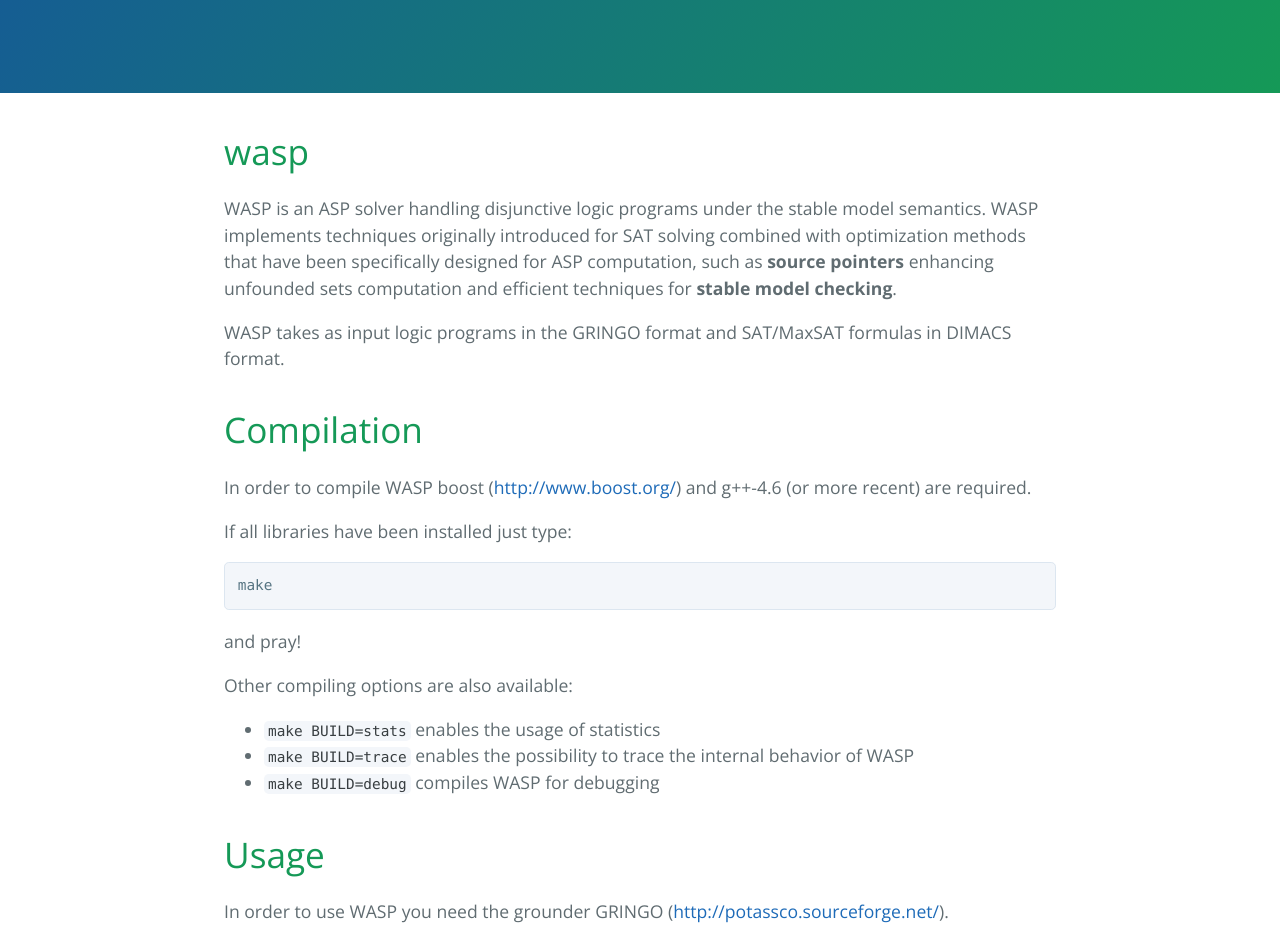
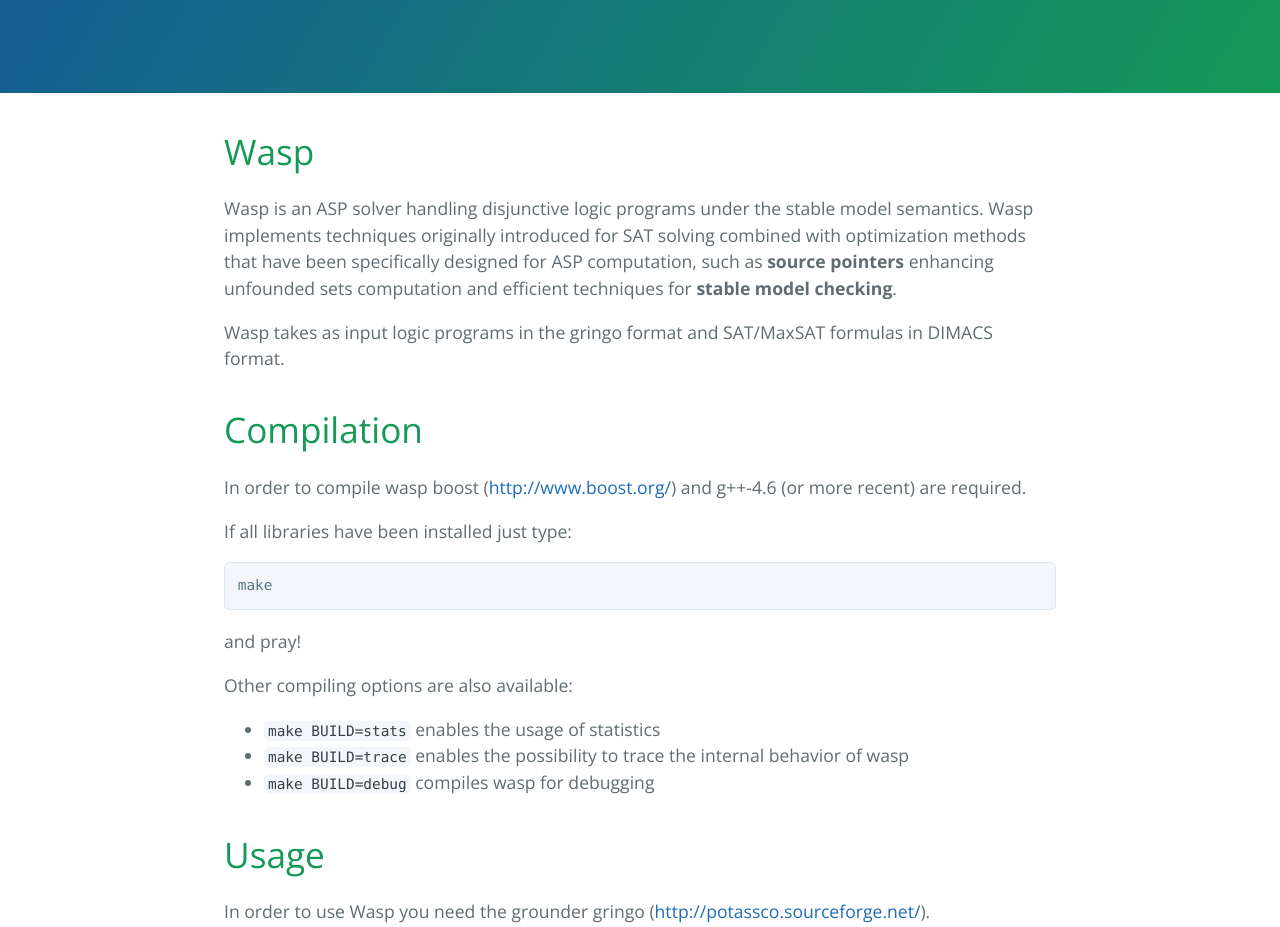
Before and after one commit to alviano/wasp, a plain HTML site: page index.html in a window 1280 px wide. Shown: the part 243-1170 px from the top of the page. Drawn offline with nearby package versions, Linux system fonts and the light colour scheme.

Commit message:
Update index.html
Changed WASP in Wasp/wasp

```diff
--- a/index.html
+++ b/index.html
@@ -20,16 +20,16 @@
 
     <section class="main-content">
       <h1>
-<a id="wasp" class="anchor" href="#wasp" aria-hidden="true"><span class="octicon octicon-link"></span></a>wasp</h1>
+<a id="wasp" class="anchor" href="#wasp" aria-hidden="true"><span class="octicon octicon-link"></span></a>Wasp</h1>
 
-<p>WASP is an ASP solver handling disjunctive logic programs under the stable model semantics. WASP implements techniques originally introduced for SAT solving combined with optimization methods that have been specifically designed for ASP computation, such as <strong>source pointers</strong> enhancing unfounded sets computation and efficient techniques for <strong>stable model checking</strong>.</p>
+<p>Wasp is an ASP solver handling disjunctive logic programs under the stable model semantics. Wasp implements techniques originally introduced for SAT solving combined with optimization methods that have been specifically designed for ASP computation, such as <strong>source pointers</strong> enhancing unfounded sets computation and efficient techniques for <strong>stable model checking</strong>.</p>
 
-<p>WASP takes as input logic programs in the GRINGO format and SAT/MaxSAT formulas in DIMACS format.</p>
+<p>Wasp takes as input logic programs in the gringo format and SAT/MaxSAT formulas in DIMACS format.</p>
 
 <h1>
 <a id="compilation" class="anchor" href="#compilation" aria-hidden="true"><span class="octicon octicon-link"></span></a>Compilation</h1>
 
-<p>In order to compile WASP boost (<a href="http://www.boost.org/">http://www.boost.org/</a>) and g++-4.6 (or more recent) are required.</p>
+<p>In order to compile wasp boost (<a href="http://www.boost.org/">http://www.boost.org/</a>) and g++-4.6 (or more recent) are required.</p>
 
 <p>If all libraries have been installed just type:</p>
 
@@ -44,15 +44,15 @@
 <li>
 <code>make BUILD=stats</code> enables the usage of statistics</li>
 <li>
-<code>make BUILD=trace</code> enables the possibility to trace the internal behavior of WASP</li>
+<code>make BUILD=trace</code> enables the possibility to trace the internal behavior of wasp</li>
 <li>
-<code>make BUILD=debug</code> compiles WASP for debugging</li>
+<code>make BUILD=debug</code> compiles wasp for debugging</li>
 </ul>
 
 <h1>
 <a id="usage" class="anchor" href="#usage" aria-hidden="true"><span class="octicon octicon-link"></span></a>Usage</h1>
 
-<p>In order to use WASP you need the grounder GRINGO (<a href="http://potassco.sourceforge.net/">http://potassco.sourceforge.net/</a>).</p>
+<p>In order to use Wasp you need the grounder gringo (<a href="http://potassco.sourceforge.net/">http://potassco.sourceforge.net/</a>).</p>
 
 <p>If gringo has been downloaded just type:</p>
 
```
